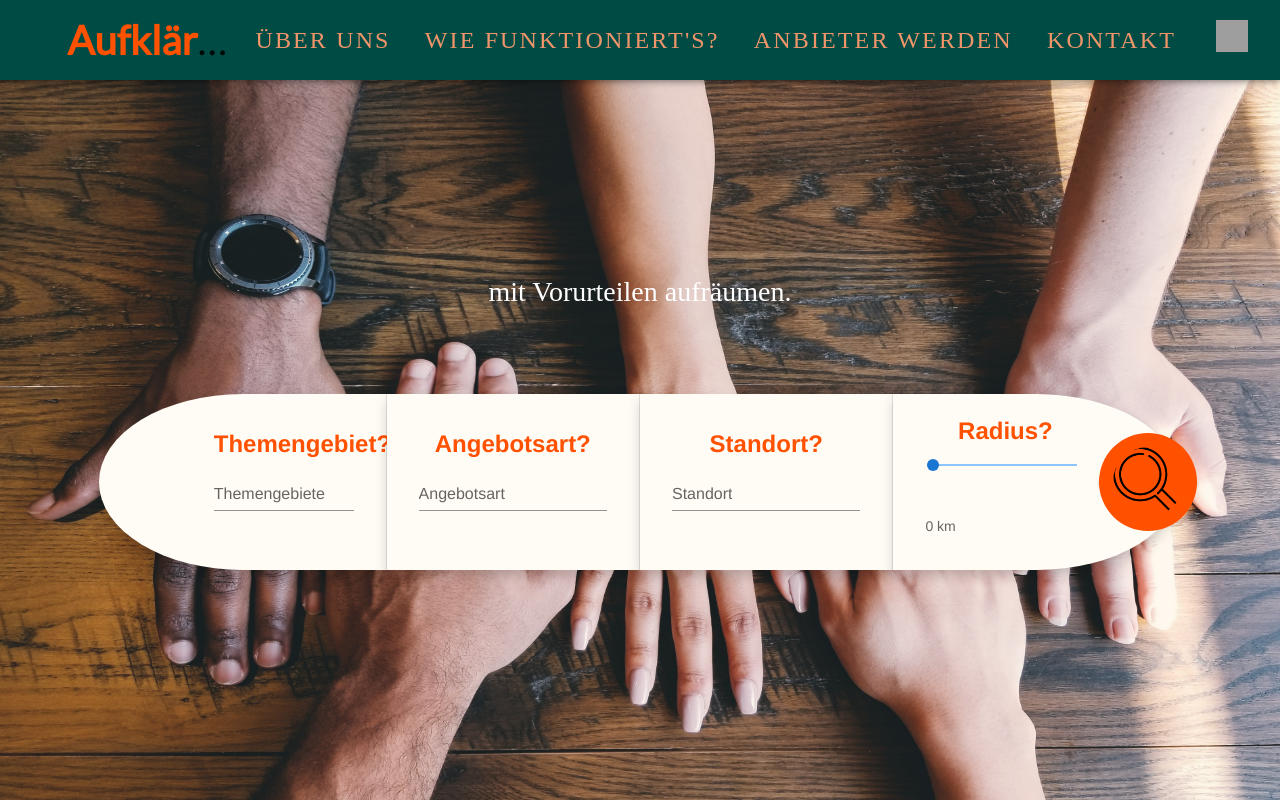
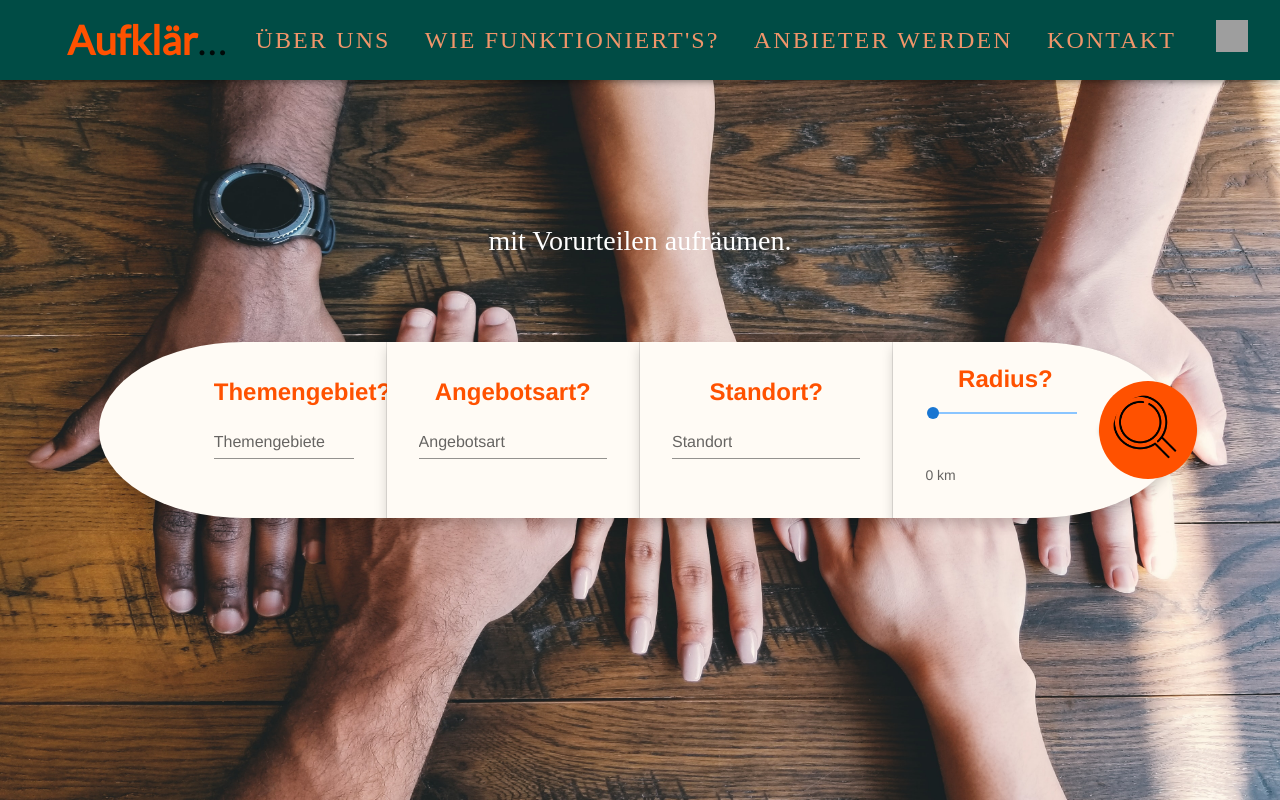
Before and after one commit to Aufklaerwerk/aufklaerwerk-vue, a Vue app: page / in a window 1280 px wide. Shown: the top 800 px of the page. Built offline with nearby package versions, Linux system fonts and the light colour scheme; grey boxes are pictures that could not be loaded; a web font is replaced by a local one; what vue-toastr would draw is missing.

Commit message:
Erase Margin top

```diff
--- a/src/pages/LandingPage.vue
+++ b/src/pages/LandingPage.vue
@@ -179,7 +179,6 @@ export default {
 <style>
 #landingPage {
   background-color: #fffbf5;
-  margin-top: 4%;
 }
 
 #landingPage section {
```
